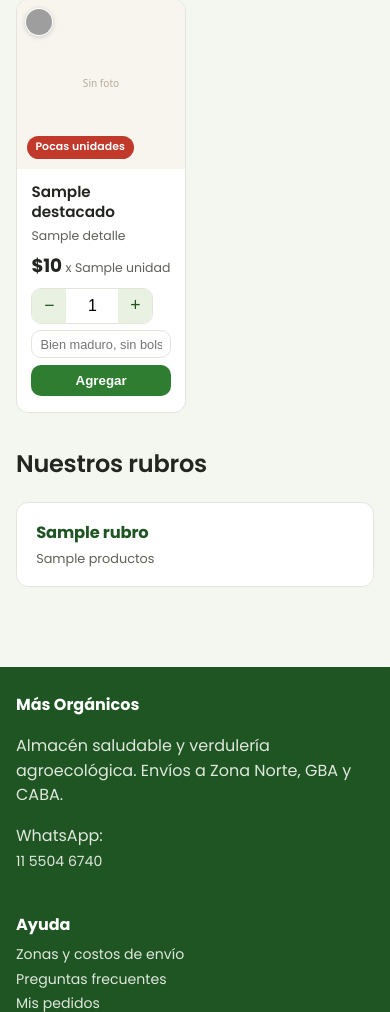
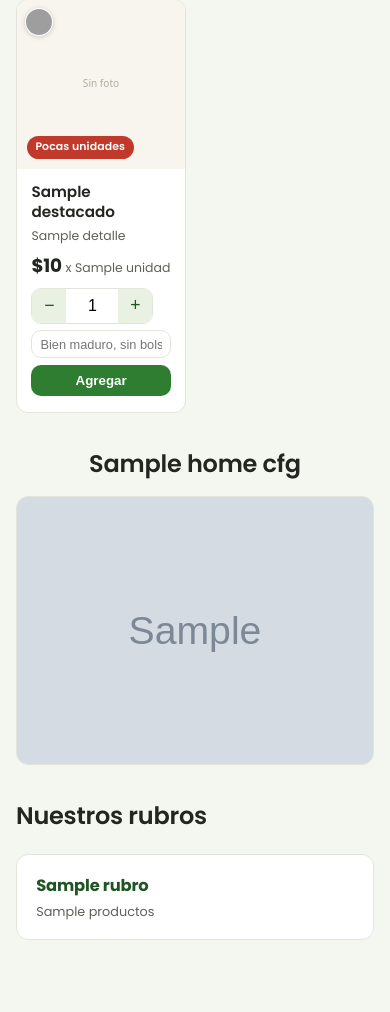
Before and after one commit to adrilazo2008-create/tienda-masorganicos, a FastAPI app: template app/templates/home.html in a window 390 px wide. Shown: the part 1048-2060 px from the top of the page. Run offline with FastAPI, Linux system fonts and the light colour scheme; the template is opened without the code that fills it: most values are stand-ins (such as "Sample title", 1, 10 or a date in 2020); grey boxes marked "Sample" are stand-in pictures; grey boxes are pictures that could not be loaded.

Commit message:
home: sección de imagen de productores (aparte del carrusel, legible en mobile)
En el carrusel (1280x400) la imagen de logos quedaba muy chica en celular.
Nueva sección `.productores-banner`: una imagen a lo ancho (mejor una grilla
~1200x800, no una tira), con título. Se activa poniendo el nombre del
archivo en app/data/home.json > productores_img (vacío = no se muestra).
El archivo va a {IMG_BASE}/productores/.

Co-Authored-By: Claude Sonnet 5 <noreply@anthropic.com>

```diff
--- /dev/null
+++ b/app/data/home.json
@@ -0,0 +1,5 @@
+{
+  "_ayuda": "productores_img: nombre de archivo en {IMG_BASE}/productores/ (imagen pareja con los logos de productores, tipo grilla ~1200x800). Vacío = no se muestra la sección.",
+  "productores_img": "",
+  "productores_titulo": "Trabajamos con productores y comercializadoras que cultivan y elaboran sin agrotóxicos"
+}
--- a/app/main.py
+++ b/app/main.py
@@ -99,6 +99,7 @@ def home(request: Request):
     return render(request, "home.html",
                   destacados=catalogo.destacados(12),
                   slides=contenido.carrusel_home(),
+                  home_cfg=contenido.home_config(),
                   avisos=contenido.avisos())
 
 
--- a/app/static/css/estilo.css
+++ b/app/static/css/estilo.css
@@ -122,6 +122,12 @@ input:focus-visible,select:focus-visible,textarea:focus-visible{outline-offset:0
   border:1px solid #cfe3c2;border-radius:12px;text-align:center;color:var(--verde-osc);
   font-size:1rem;line-height:1.5}
 .trust-band b{color:var(--verde-osc)}
+
+/* banner de productores (imagen pareja armada aparte) */
+.productores-banner{text-align:center}
+.productores-banner h2{margin:0 0 .9rem}
+.productores-banner img{width:100%;max-width:900px;height:auto;border-radius:12px;
+  border:1px solid var(--linea)}
 
 /* grid de productos */
 .grid{display:grid;grid-template-columns:repeat(auto-fill,minmax(200px,1fr));gap:1.1rem}
--- a/app/templates/home.html
+++ b/app/templates/home.html
@@ -46,6 +46,15 @@
   </div>
 </section>
 
+{% if home_cfg.productores_img %}
+<section class="bloque productores-banner">
+  <h2>{{ home_cfg.productores_titulo or 'Nuestros productores' }}</h2>
+  <img src="{{ IMG_BASE }}/productores/{{ home_cfg.productores_img }}"
+       alt="Productores y comercializadoras con las que trabaja Más Orgánicos"
+       loading="lazy" decoding="async">
+</section>
+{% endif %}
+
 <section class="bloque rubros-home">
   <h2>Nuestros rubros</h2>
   <div class="rubros-grid">
```
Also changed, not shown: app/contenido.py (+8 -0 lines).
